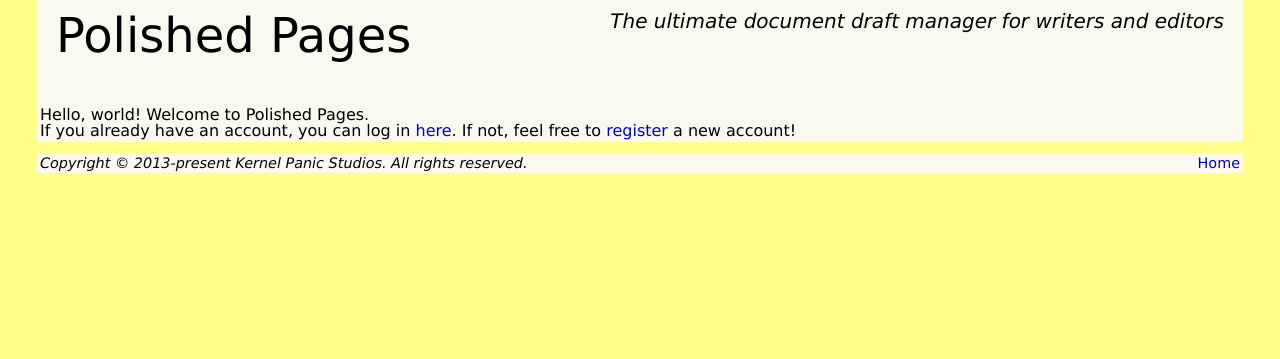
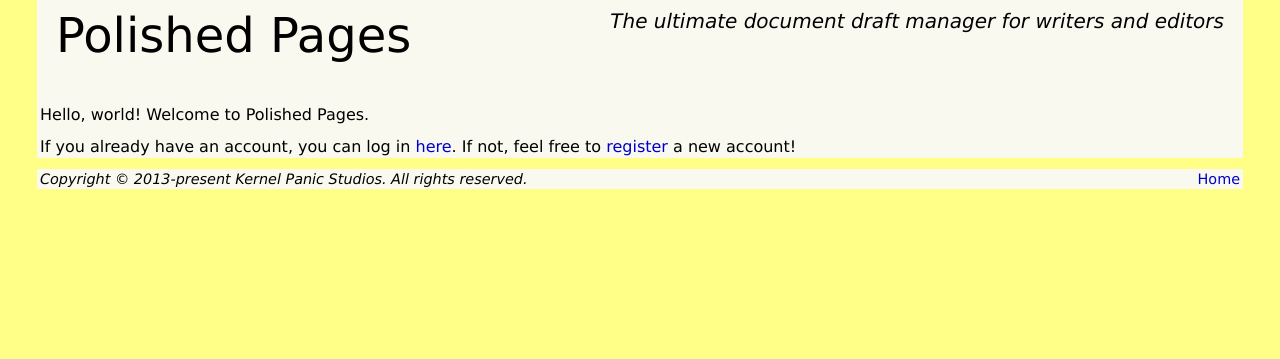
Before and after one commit to platinumazure/polishedpagessite, a Django app: template src/polishedpagessite/templates/index.html in a window 1280 px wide. Shown: the top 359 px of the page. Run offline with Django 3.2, Linux system fonts and the light colour scheme; the template is opened without the code that fills it, so the values that code supplies are empty; some libraries are stand-ins or nearby versions.

Commit message:
Basic paragraph styles.

```diff
--- a/src/polishedpagessite/static/css/polishedpages.css
+++ b/src/polishedpagessite/static/css/polishedpages.css
@@ -19,6 +19,16 @@ body
 
 	font-size: 1.0em;
 	font-family:Verdana,Geneva,'DejaVu Sans',sans-serif;
+}
+
+p:first-child
+{
+	margin-top: 0;
+}
+
+p
+{
+	margin-top: 1.0em;
 }
 
 body > div, body > footer
```
